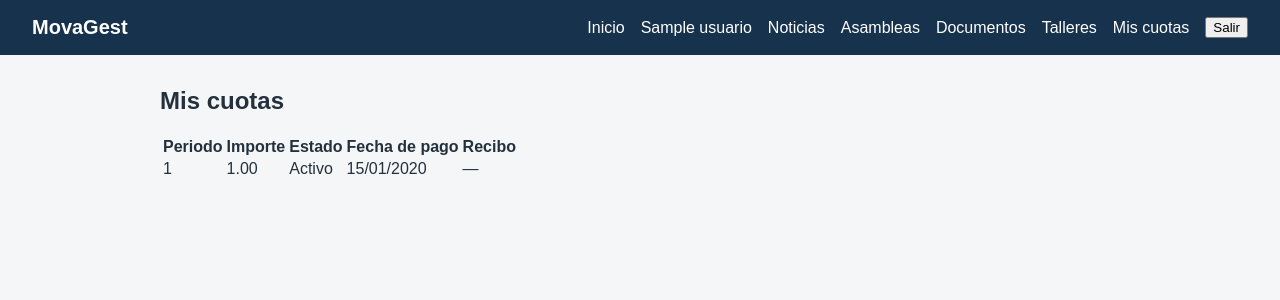
After one commit to yayo-bs/movagest, a Flask app: page /finanzas/mis-cuotas in a window 1280 px wide. The commit adds this page. Shown: the top 300 px of the page. Run offline with Flask 3, Linux system fonts and the light colour scheme; a user stored in the database is signed in; tables that the repository leaves empty hold one stand-in row (values such as "Sample post").

Commit message:
feat(finanzas): añadir vista de cuotas para socios

```diff
--- a/app/finanzas/consultas.py
+++ b/app/finanzas/consultas.py
@@ -29,3 +29,12 @@ def anios_resumen():
     anios = {fecha.year for fecha in fechas_movimientos + fechas_cuotas}
     anios.add(date.today().year)
     return sorted(anios, reverse=True)
+
+
+def obtener_cuotas_usuario(id_usuario):
+    """Devuelve las cuotas de una persona, de periodo más reciente a antiguo."""
+    return db.session.scalars(
+        db.select(Cuota)
+        .where(Cuota.usuario_id == id_usuario)
+        .order_by(Cuota.periodo.desc())
+    ).all()
--- a/app/finanzas/rutas.py
+++ b/app/finanzas/rutas.py
@@ -23,6 +23,7 @@ from app.extensiones import db
 from app.finanzas import bp
 from app.finanzas.consultas import (
     anios_resumen,
+    obtener_cuotas_usuario,
     periodos_de_cuotas,
 )
 from app.finanzas.formularios import (
@@ -420,3 +421,10 @@ def descargar_recibo(id_cuota):
         as_attachment=True,
         download_name=f"{cuota.numero_recibo}.pdf",
     )
+
+
+@bp.get("/mis-cuotas")
+@login_required
+def mis_cuotas():
+    cuotas = obtener_cuotas_usuario(current_user.id)
+    return render_template("finanzas/mis_cuotas.html", cuotas=cuotas)
--- a/app/templates/base.html
+++ b/app/templates/base.html
@@ -19,6 +19,7 @@
                 <a href="{{ url_for('asambleas.listar_asambleas') }}">Asambleas</a>
                 <a href="{{ url_for('documentos.listar_documentos') }}">Documentos</a>
                 <a href="{{ url_for('talleres.listar_talleres') }}">Talleres</a>
+                <a href="{{ url_for('finanzas.mis_cuotas') }}">Mis cuotas</a>
                 {% if current_user.es_administrador() %}
                     <a href="{{ url_for('admin.listar_altas') }}">Gestión de socios</a>
                     <a href="{{ url_for('finanzas.listar_movimientos') }}">Finanzas</a>
--- /dev/null
+++ b/app/templates/finanzas/mis_cuotas.html
@@ -0,0 +1,48 @@
+{# Muestra las cuotas de la persona autenticada y sus recibos disponibles. #}
+{% extends "base.html" %}
+
+{% block titulo %}Mis cuotas | MovaGest{% endblock %}
+
+{% block contenido %}
+    <section>
+        <h1>Mis cuotas</h1>
+        {% if cuotas %}
+            <table>
+                <thead>
+                    <tr>
+                        <th>Periodo</th>
+                        <th>Importe</th>
+                        <th>Estado</th>
+                        <th>Fecha de pago</th>
+                        <th>Recibo</th>
+                    </tr>
+                </thead>
+                <tbody>
+                    {% for cuota in cuotas %}
+                        <tr>
+                            <td>{{ cuota.periodo }}</td>
+                            <td>{{ cuota.importe }}</td>
+                            <td>{{ cuota.estado|capitalize }}</td>
+                            <td>
+                                {% if cuota.fecha_pago %}
+                                    {{ cuota.fecha_pago.strftime("%d/%m/%Y") }}
+                                {% else %}
+                                    —
+                                {% endif %}
+                            </td>
+                            <td>
+                                {% if cuota.estado == "pagada" and cuota.numero_recibo %}
+                                    <a href="{{ url_for('finanzas.descargar_recibo', id_cuota=cuota.id) }}">Descargar {{ cuota.numero_recibo }}</a>
+                                {% else %}
+                                    —
+                                {% endif %}
+                            </td>
+                        </tr>
+                    {% endfor %}
+                </tbody>
+            </table>
+        {% else %}
+            <p>Aún no tienes cuotas registradas.</p>
+        {% endif %}
+    </section>
+{% endblock %}
```
Also changed, not shown: app/templates/main/inicio.html (+8 -0 lines), tests/test_finanzas_mis_cuotas.py (added, +104 -0 lines).
